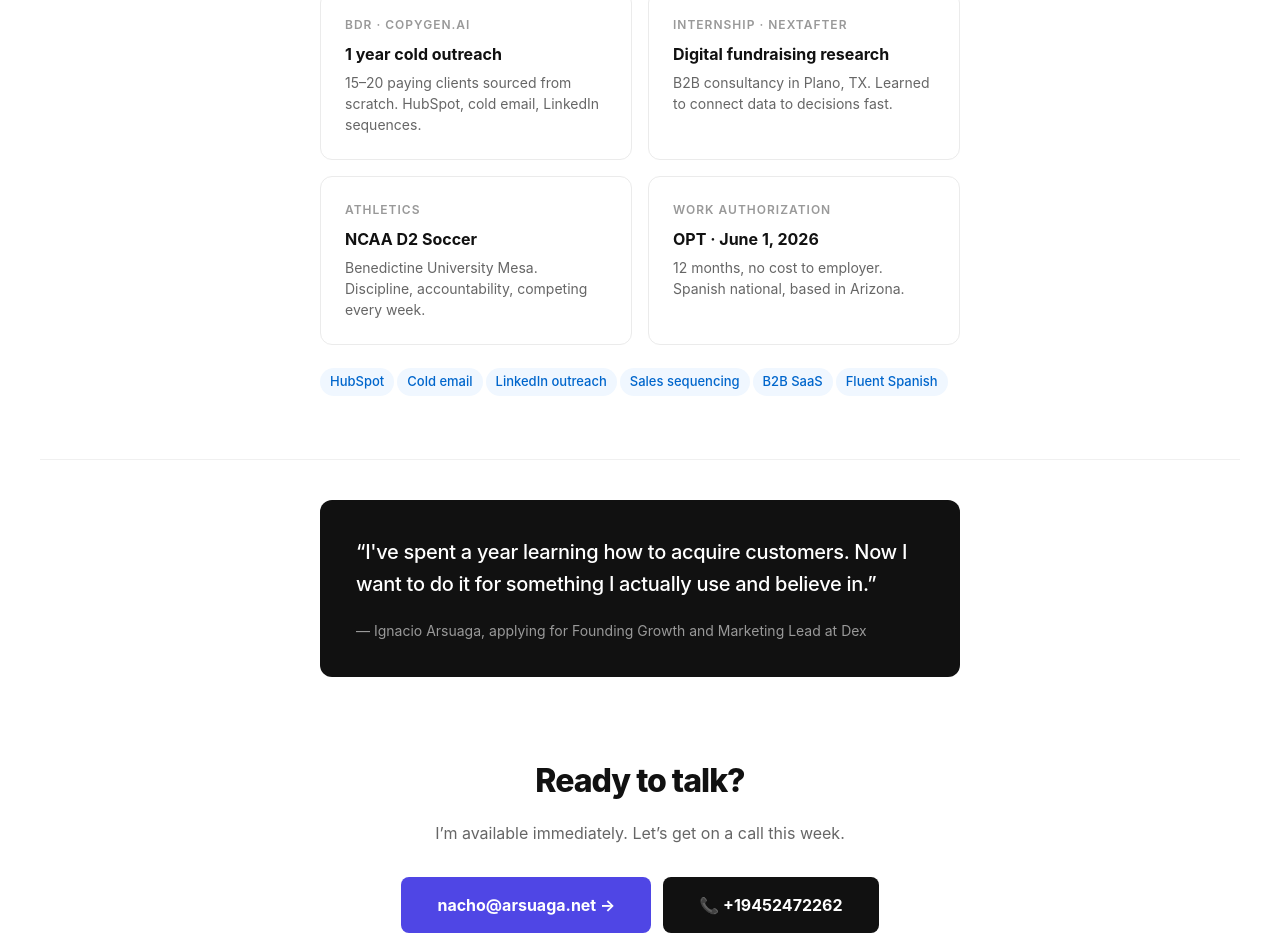
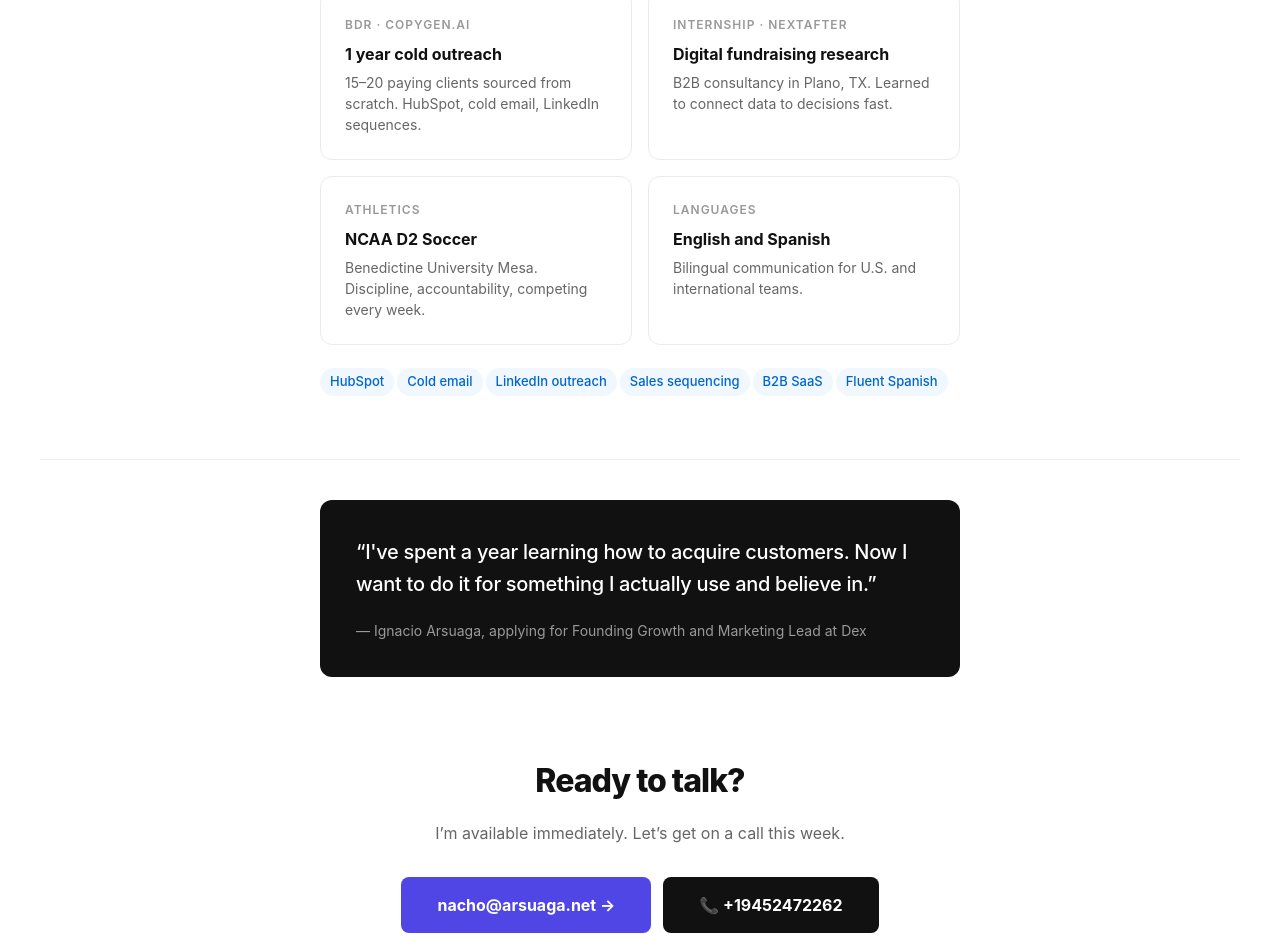
Before and after one commit to copygenai/nacho-for, a Next.js app: page / in a window 1280 px wide. Shown: the part 1634-2586 px from the top of the page. Built offline with nearby package versions, Linux system fonts and the light colour scheme.

Commit message:
Remove immigration details from microsite template

```diff
--- a/app/page.js
+++ b/app/page.js
@@ -76,7 +76,7 @@ export default function Page() {
             { label: 'BDR · Copygen.ai', value: '1 year cold outreach', sub: '15–20 paying clients sourced from scratch. HubSpot, cold email, LinkedIn sequences.' },
             { label: 'Internship · NextAfter', value: 'Digital fundraising research', sub: 'B2B consultancy in Plano, TX. Learned to connect data to decisions fast.' },
             { label: 'Athletics', value: 'NCAA D2 Soccer', sub: 'Benedictine University Mesa. Discipline, accountability, competing every week.' },
-            { label: 'Work authorization', value: 'OPT · June 1, 2026', sub: '12 months, no cost to employer. Spanish national, based in Arizona.' },
+            { label: 'Languages', value: 'English and Spanish', sub: 'Bilingual communication for U.S. and international teams.' },
           ].map((card, i) => (
             <div key={i} style={{ border: '1px solid #ebebeb', borderRadius: 12, padding: 24 }}>
               <div style={{ fontSize: 12, color: '#999', fontWeight: 600, textTransform: 'uppercase', letterSpacing: 1, marginBottom: 8 }}>{card.label}</div>
```
